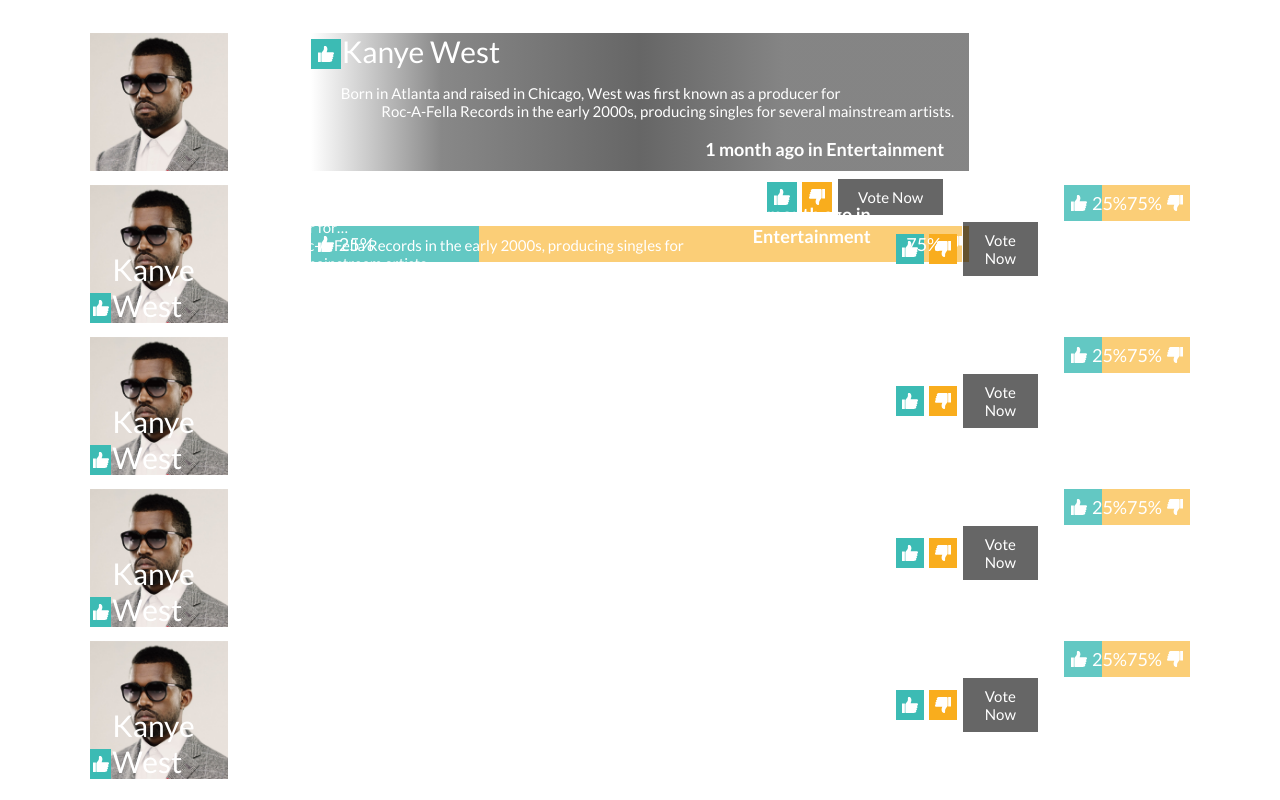
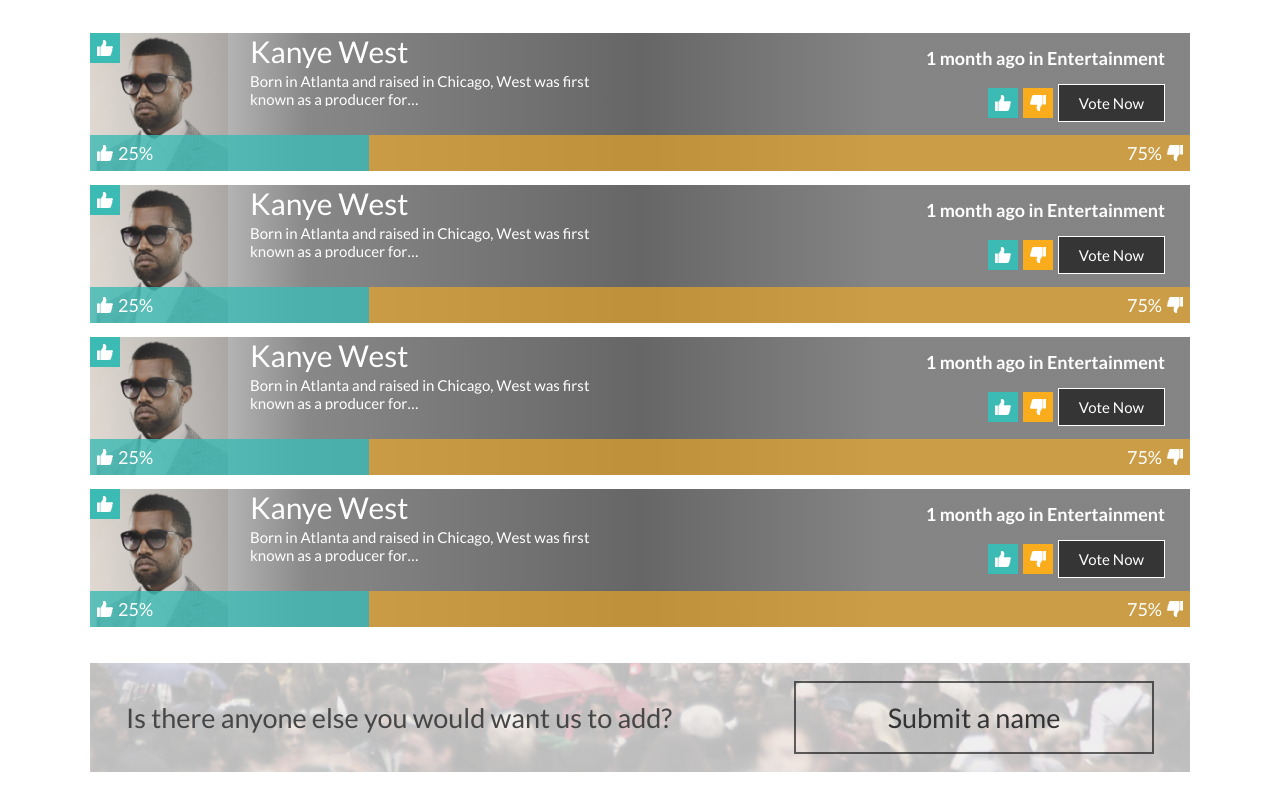
Before and after one commit to douglasselias/ui-test, a plain HTML site: page index.html in a window 1280 px wide. Shown: the part 920-1720 px from the top of the page. Drawn offline with Linux system fonts and the light colour scheme.

Commit message:
implement tablet card list design

```diff
--- a/css/main.css
+++ b/css/main.css
@@ -808,16 +808,52 @@
     width: 100%;
 
     flex-direction: row;
-    justify-content: center;
+    justify-content: unset;
   }
 
   .card-bg {
     background: linear-gradient(90deg, rgba(0, 0, 0, 0.00) 0%, #888 19.79%, #666 50%, rgba(51, 51, 51, 0.60) 71.88%);
+    width: 100%;
+    display: flex;
+    flex-direction: column;
+    justify-content: space-between;
+  }
+
+  .card-description {
+    width: 340px;
+    height: 34px;
+    margin-top: 0;
+  }
+
+  .content {
+    display: flex;
+    padding-left: 130px;
+    align-items: start;
+    justify-content: space-between;
+  }
+
+  .card-date {
+    margin-top: -25px;
+  }
+
+  .card-buttons {
+    margin-top: -3px;
   }
 
   .card.grid {
     height: 351px;
     width: 351px;
+  }
+
+  .card-title {
+    position: relative;
+    padding-left: 160px;
+  }
+
+  .vote-button.list {
+    position: absolute;
+    top: 0;
+    left: 0;
   }
 }
 
@@ -826,11 +862,6 @@
   align-items: end;
   gap: 1px;
   font-size: 30px;
-}
-
-@media (width > 767px) {
-  .card-title {
-  }
 }
 
 .card-description {
@@ -887,6 +918,8 @@
   height: 16px;
 }
 
+.votes-bar-container {}
+
 .votes-bar {
   display: flex;
   justify-content: space-between;
--- a/index.html
+++ b/index.html
@@ -123,15 +123,16 @@
         <div class="card list">
           <div class="card-bg">
             <div class="card-title">
-              <div class="vote-button vote-button-up">
+              <div class="vote-button list vote-button-up">
                 <img src="assets/img/thumbs-up.svg" />
               </div>
               Kanye West
             </div>
+            <div class="content">
               <p class="card-description">Born in Atlanta and raised in Chicago, West was first known as a producer for
                 Roc-A-Fella Records in the early 2000s, producing singles for several mainstream artists.</p>
+              <div>
                 <p class="card-date">1 month ago in <span>entertainment</span></p>
-            <!-- <small>2020-03-10T23:08:57.892Z {entertainment}</small> -->
                 <div class="card-buttons">
                   <button class="vote-button vote-button-up">
                     <img src="assets/img/thumbs-up.svg" />
@@ -140,6 +141,8 @@
                     <img src="assets/img/thumbs-down.svg" />
                   </button>
                   <button class="vote-now-button">Vote Now</button>
+                </div>
+              </div>
             </div>
             <div class="votes-bar-container">
               <div class="votes-bar">
@@ -157,16 +160,18 @@
         </div>
 
         <div class="card list">
+          <div class="card-bg">
             <div class="card-title">
-            <div class="vote-button vote-button-up">
+              <div class="vote-button list vote-button-up">
                 <img src="assets/img/thumbs-up.svg" />
               </div>
               Kanye West
             </div>
+            <div class="content">
               <p class="card-description">Born in Atlanta and raised in Chicago, West was first known as a producer for
                 Roc-A-Fella Records in the early 2000s, producing singles for several mainstream artists.</p>
+              <div>
                 <p class="card-date">1 month ago in <span>entertainment</span></p>
-          <!-- <small>2020-03-10T23:08:57.892Z {entertainment}</small> -->
                 <div class="card-buttons">
                   <button class="vote-button vote-button-up">
                     <img src="assets/img/thumbs-up.svg" />
@@ -175,6 +180,8 @@
                     <img src="assets/img/thumbs-down.svg" />
                   </button>
                   <button class="vote-now-button">Vote Now</button>
+                </div>
+              </div>
             </div>
             <div class="votes-bar-container">
               <div class="votes-bar">
@@ -189,18 +196,21 @@
               </div>
             </div>
           </div>
+        </div>
 
         <div class="card list">
+          <div class="card-bg">
             <div class="card-title">
-            <div class="vote-button vote-button-up">
+              <div class="vote-button list vote-button-up">
                 <img src="assets/img/thumbs-up.svg" />
               </div>
               Kanye West
             </div>
+            <div class="content">
               <p class="card-description">Born in Atlanta and raised in Chicago, West was first known as a producer for
                 Roc-A-Fella Records in the early 2000s, producing singles for several mainstream artists.</p>
+              <div>
                 <p class="card-date">1 month ago in <span>entertainment</span></p>
-          <!-- <small>2020-03-10T23:08:57.892Z {entertainment}</small> -->
                 <div class="card-buttons">
                   <button class="vote-button vote-button-up">
                     <img src="assets/img/thumbs-up.svg" />
@@ -209,6 +219,8 @@
                     <img src="assets/img/thumbs-down.svg" />
                   </button>
                   <button class="vote-now-button">Vote Now</button>
+                </div>
+              </div>
             </div>
             <div class="votes-bar-container">
               <div class="votes-bar">
@@ -223,18 +235,21 @@
               </div>
             </div>
           </div>
+        </div>
 
         <div class="card list">
+          <div class="card-bg">
             <div class="card-title">
-            <div class="vote-button vote-button-up">
+              <div class="vote-button list vote-button-up">
                 <img src="assets/img/thumbs-up.svg" />
               </div>
               Kanye West
             </div>
+            <div class="content">
               <p class="card-description">Born in Atlanta and raised in Chicago, West was first known as a producer for
                 Roc-A-Fella Records in the early 2000s, producing singles for several mainstream artists.</p>
+              <div>
                 <p class="card-date">1 month ago in <span>entertainment</span></p>
-          <!-- <small>2020-03-10T23:08:57.892Z {entertainment}</small> -->
                 <div class="card-buttons">
                   <button class="vote-button vote-button-up">
                     <img src="assets/img/thumbs-up.svg" />
@@ -243,6 +258,8 @@
                     <img src="assets/img/thumbs-down.svg" />
                   </button>
                   <button class="vote-now-button">Vote Now</button>
+                </div>
+              </div>
             </div>
             <div class="votes-bar-container">
               <div class="votes-bar">
@@ -255,39 +272,6 @@
                   <img src="assets/img/thumbs-down.svg" />
                 </span>
               </div>
-          </div>
-        </div>
-
-        <div class="card list">
-          <div class="card-title">
-            <div class="vote-button vote-button-up">
-              <img src="assets/img/thumbs-up.svg" />
-            </div>
-            Kanye West
-          </div>
-          <p class="card-description">Born in Atlanta and raised in Chicago, West was first known as a producer for
-            Roc-A-Fella Records in the early 2000s, producing singles for several mainstream artists.</p>
-          <p class="card-date">1 month ago in <span>entertainment</span></p>
-          <!-- <small>2020-03-10T23:08:57.892Z {entertainment}</small> -->
-          <div class="card-buttons">
-            <button class="vote-button vote-button-up">
-              <img src="assets/img/thumbs-up.svg" />
-            </button>
-            <button class="vote-button vote-button-down">
-              <img src="assets/img/thumbs-down.svg" />
-            </button>
-            <button class="vote-now-button">Vote Now</button>
-          </div>
-          <div class="votes-bar-container">
-            <div class="votes-bar">
-              <span class="vote-button-up votes-bar-up">
-                <img src="assets/img/thumbs-up.svg" />
-                <span>25%</span>
-              </span>
-              <span class="vote-button-down votes-bar-down">
-                <span>75%</span>
-                <img src="assets/img/thumbs-down.svg" />
-              </span>
             </div>
           </div>
         </div>
```
Lines whose indentation alone changed are shown as unchanged.
